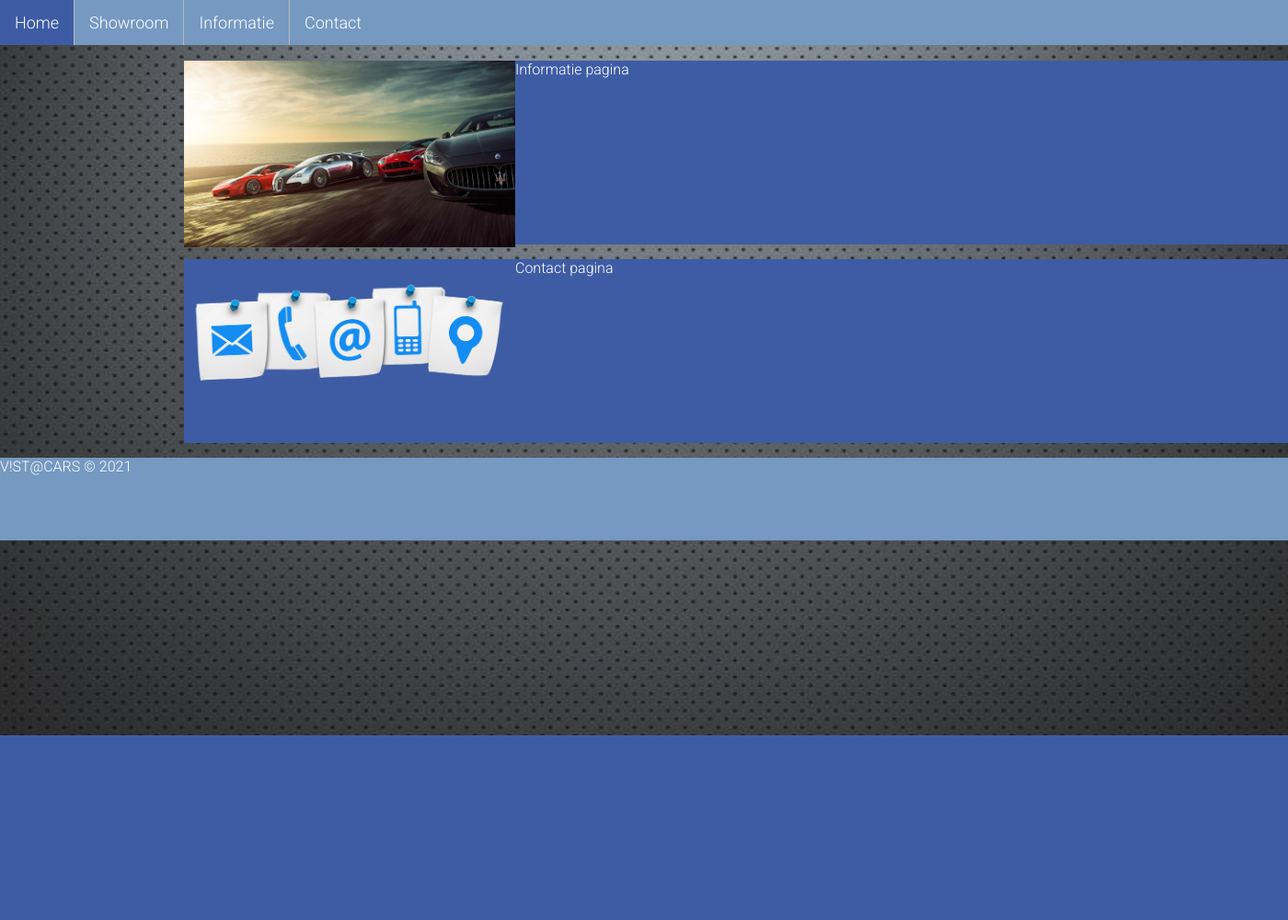
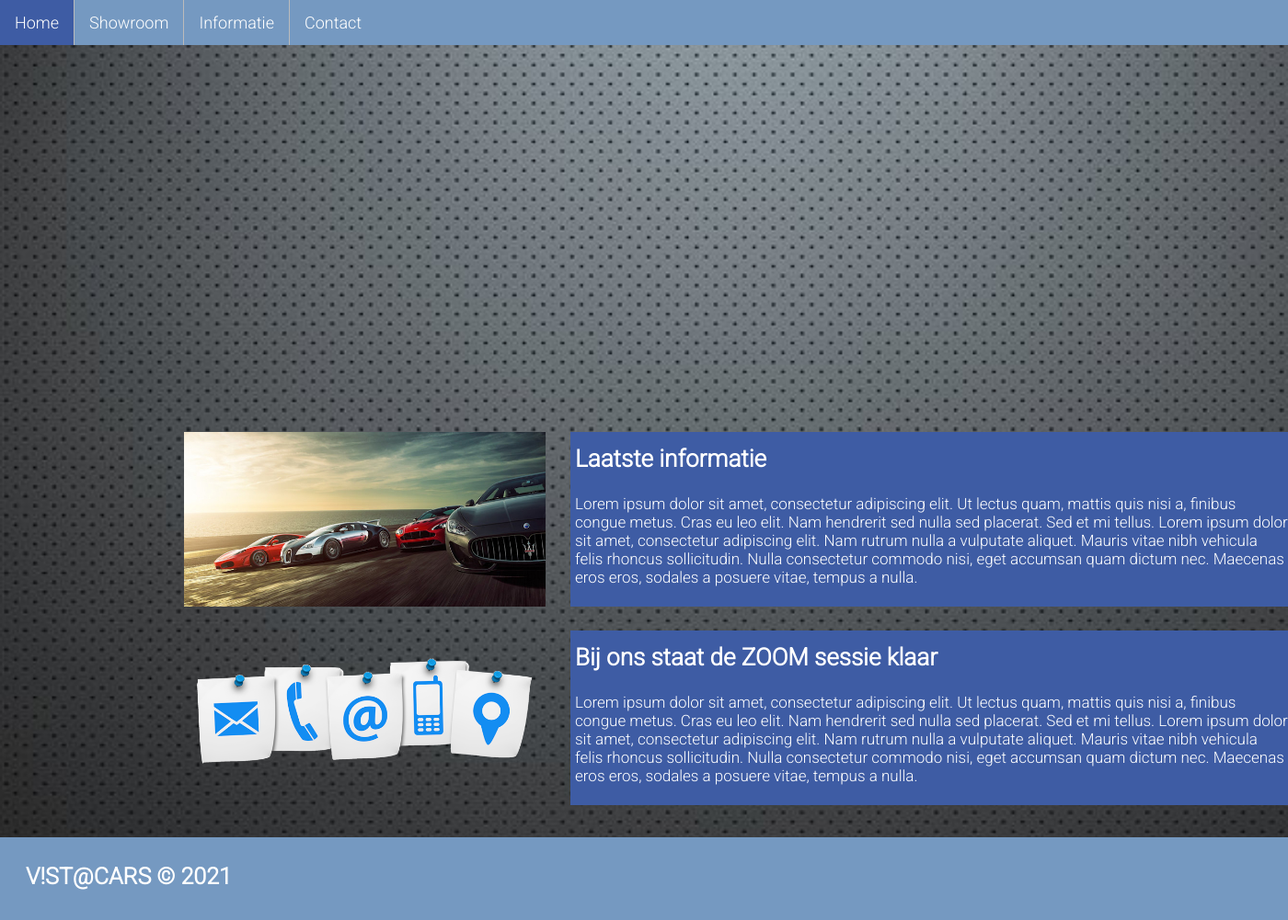
Before and after one commit to BLO3MPJ3/challenge6.2, a PHP site: page / in a window 1400 px wide. Shown: the whole page at 92% size. Before the commit the page ends 800 px from the top, so only its background shows below. Run offline with PHP 8.4, Linux system fonts and the light colour scheme; data that the repository does not hold is empty.

Commit message:
Home page gemaakt
Home page is nu klaar. Footer heeft een update gekregen.

```diff
--- a/contact.php
+++ b/contact.php
@@ -195,9 +195,9 @@
   </section>
   </section>
 
-  <div id="footerbalk">
-  <p>V!ST@CARS © 2021 </p>
-</div>
+<div id="footerbalk">
+  <p class="logo">V!ST@CARS © 2021</p>
+</div></div>
 
 </body>
 </html>
--- a/csstemplates/main.css
+++ b/csstemplates/main.css
@@ -36,10 +36,24 @@ body {
   width: 100%;
 }
 
+#autocontainer {
+  width: 400px;
+  height: 400px;
+  float: left;
+  box-shadow:20px 20px 50px 15px rgb(12, 20, 95);
+  margin: 5px 5px 5px 5px;
+  margin-left: 5%;
+}
+
+.fotoauto {
+  width: 350px
+}
+
 #nieuwscontainer{
-  border: rgb(211, 0, 0);
   border-width: 5px;
   width: 100%;
+  clear: both;
+  margin-top: 30%;
 }
 
 ul {
@@ -78,23 +92,69 @@ li a:hover:not(.active) {
   width: 100px;
   border: darkviolet;
   border-width: 5px;
+  margin-left: 6%;
 }
 
-.moreinfo{
+#moreinfo{
   color: white;
   font-family: 'Roboto', sans-serif;
-	font-size: 18px;
+	font-size: 25px;
+  font-weight: 40%;
   background-color: #3e5ca4;
-  width: 400px;
+  width: 343px;
   height: 100px;
-  margin: 15px;
+  margin-left: 6%;
+  padding-left: 2%;
+  text-align: center;
+  border: thin solid rgb(6, 2, 22);
+}
+
+.moreinfos{
+    margin-top: 5%;
+    font-weight: 300;
 }
 
 .nieuws{
-  background-color: #3e5ca4;
   width: 1200px;
   height: 200px;
   margin-left: 200px;
   color: white;
   font-family: 'Roboto', sans-serif;
 }
+
+.nieuwstitel{
+  background-color: #3e5ca4;
+  width: 780px;
+  height: 190px;
+  margin-left: 35%;
+  margin-top: 0%;
+}
+
+.Titel{
+  height: 190px;
+  margin-top: 0,5%;
+  float: left;
+}
+
+.Taal{
+  margin-left: 425px;
+  margin-top: -16%;
+  font-size: 26px;
+  font-weight: bold;
+}
+
+.NogMeerTekst{
+  font-family: 'Roboto', sans-serif;
+  margin-left: 425px;
+  margin-top: 2%;
+  font-size: 17px;
+  padding: 0%;
+}
+
+.logo{
+  font-family: 'Roboto', sans-serif;
+  color:white;
+  font-size: 25px;
+  font-weight: bold;
+  margin-left: 2%;
+  padding-top: 2%;
--- a/includes/detailauto.inc.php
+++ b/includes/detailauto.inc.php
@@ -64,8 +64,8 @@
 ?>
 
 <div id="footerbalk">
-  <p>V!ST@CARS © 2021 </p>
-</div>
+  <p class="logo">V!ST@CARS © 2021</p>
+</div></div>
 
 
 </body>
--- a/includes/offerteaanvraag.inc.php
+++ b/includes/offerteaanvraag.inc.php
@@ -75,8 +75,8 @@ function verzend() {
 </script>
 
 <div id="footerbalk">
-  <p>V!ST@CARS © 2021 </p>
-</div>
+  <p class="logo">V!ST@CARS © 2021</p>
+</div></div>
 
 </body>
 </html>
--- a/includes/proefritaanvraag.inc.php
+++ b/includes/proefritaanvraag.inc.php
@@ -69,8 +69,8 @@ function verzend() {
 </script>
 
 <div id="footerbalk">
-  <p>V!ST@CARS © 2021 </p>
-</div>
+  <p class="logo">V!ST@CARS © 2021</p>
+</div></div>
 
 </body>
 </html>
--- a/index.php
+++ b/index.php
@@ -41,13 +41,16 @@
       $stmt->execute();
       $resultimage = $stmt->fetchAll();
 
+
+
     foreach($resultimage as $keyimage => $rowimage) {
 
-        $content .= "<div class='photo'><img src='./dbimages/" . $rowimage['name_image'] . "' style='width: 400px'></div>";
+        $content .= "<div id='autocontainer'>";
+        $content .= "<div class='photo'><img src='./dbimages/" . $rowimage['name_image'] . "' class='fotoauto'></div>";
 
     }
 
-    $content .= "<div class='moreinfo'> " . $row['merk'] . " " . $row['model'] . " &euro; " . $row['vraagprijs'] . "</div>";
+    $content .= "<div id='moreinfo'><div class='moreinfos'>" . $row['merk'] . " " . $row['model'] . "<br />" . " &euro; " . $row['vraagprijs'] . "</div></div></div>";
 
   }
 
@@ -58,13 +61,13 @@
 ?>
 
 <div id="nieuwscontainer">
-<div class="nieuws"><p><img src="./images/info.jpg" style="vertical-align:top;margin:0px 0px; width: 360px">Informatie pagina</p></br></div>
-<div class="nieuws"><p><img src="./images/contact.png" style="vertical-align:top;margin:0px 0px; width: 360px">Contact pagina</p></div>
+  <div class="nieuws"><img src='./images/info.jpg' class="Titel"><p class="nieuwstitel"><div class= "Taal">Laatste informatie</div><div class="NogMeerTekst">Lorem ipsum dolor sit amet, consectetur adipiscing elit. Ut lectus quam, mattis quis nisi a, finibus congue metus. Cras eu leo elit. Nam hendrerit sed nulla sed placerat. Sed et mi tellus. Lorem ipsum dolor sit amet, consectetur adipiscing elit. Nam rutrum nulla a vulputate aliquet. Mauris vitae nibh vehicula felis rhoncus sollicitudin. Nulla consectetur commodo nisi, eget accumsan quam dictum nec. Maecenas eros eros, sodales a posuere vitae, tempus a nulla.</div></div></div></p>
+  <div class="nieuws"><img src="./images/contact.png" class='Titel'><p class="nieuwstitel"><div class= "Taal">Bij ons staat de ZOOM sessie klaar</div><div class="NogMeerTekst">Lorem ipsum dolor sit amet, consectetur adipiscing elit. Ut lectus quam, mattis quis nisi a, finibus congue metus. Cras eu leo elit. Nam hendrerit sed nulla sed placerat. Sed et mi tellus. Lorem ipsum dolor sit amet, consectetur adipiscing elit. Nam rutrum nulla a vulputate aliquet. Mauris vitae nibh vehicula felis rhoncus sollicitudin. Nulla consectetur commodo nisi, eget accumsan quam dictum nec. Maecenas eros eros, sodales a posuere vitae, tempus a nulla.</div></div></div></p>
 </div>
 
 <div id="footerbalk">
-  <p>V!ST@CARS © 2021 </p>
-</div>
+  <p class="logo">V!ST@CARS © 2021</p>
+</div></div>
 
 
 </body>
--- a/info.php
+++ b/info.php
@@ -45,8 +45,8 @@
   </section>
 
 <div id="footerbalk">
-  <p>V!ST@CARS © 2021 </p>
-</div>
+  <p class="logo">V!ST@CARS © 2021</p>
+</div></div>
 
 </body>
 </html>
--- a/occasions.php
+++ b/occasions.php
@@ -64,8 +64,8 @@
 
 
 <div id="footerbalk">
-  <p>V!ST@CARS © 2021 </p>
-</div>
+  <p class="logo">V!ST@CARS © 2021</p>
+</div></div>
 
 </body>
 </html>
```
Also changed, not shown: images/info.jpg.
